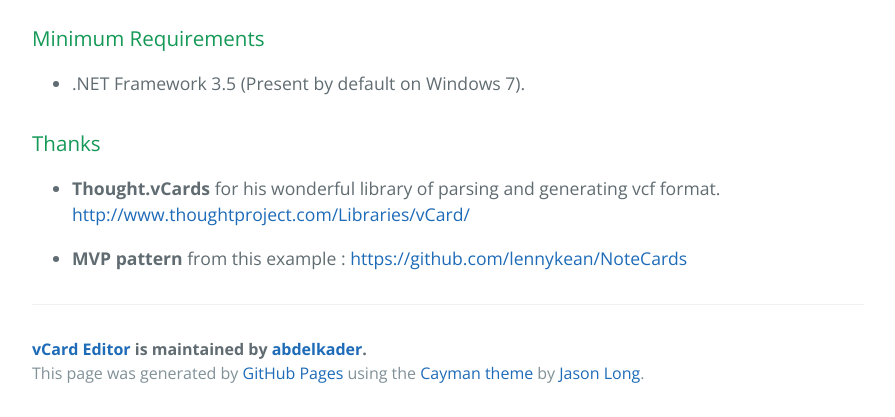
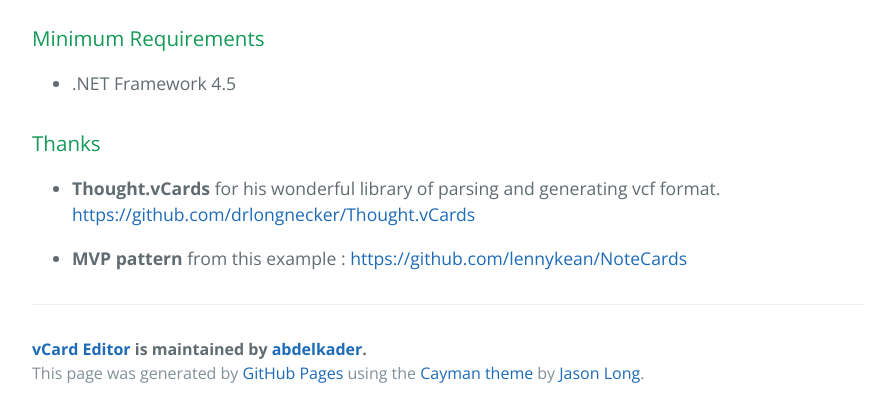
Before and after one commit to abdelkader/vCardEditor, a plain HTML site: page index.html in a window 1280 px wide. Shown: the part 867-1284 px from the top of the page, without its empty margins (192-1087 px from the left). Drawn offline with nearby package versions, Linux system fonts and the light colour scheme.

Commit message:
Update index.html

```diff
--- a/index.html
+++ b/index.html
@@ -33,14 +33,14 @@
 <a id="minimum-requirements" class="anchor" href="#minimum-requirements" aria-hidden="true"><span class="octicon octicon-link"></span></a>Minimum Requirements</h3>
 
 <ul>
-<li>.NET Framework 3.5 (Present by default on Windows 7).</li>
+<li>.NET Framework 4.5</li>
 </ul>
 
 <h3>
 <a id="thanks" class="anchor" href="#thanks" aria-hidden="true"><span class="octicon octicon-link"></span></a>Thanks</h3>
 
 <ul>
-<li><p><strong>Thought.vCards</strong> for his wonderful library of parsing and generating vcf format. <a href="http://www.thoughtproject.com/Libraries/vCard/">http://www.thoughtproject.com/Libraries/vCard/</a></p></li>
+<li><p><strong>Thought.vCards</strong> for his wonderful library of parsing and generating vcf format. <a href="https://github.com/drlongnecker/Thought.vCards">https://github.com/drlongnecker/Thought.vCards</a></p></li>
 <li><p><strong>MVP pattern</strong> from this example : <a href="https://github.com/lennykean/NoteCards">https://github.com/lennykean/NoteCards</a></p></li>
 </ul>
 
```
